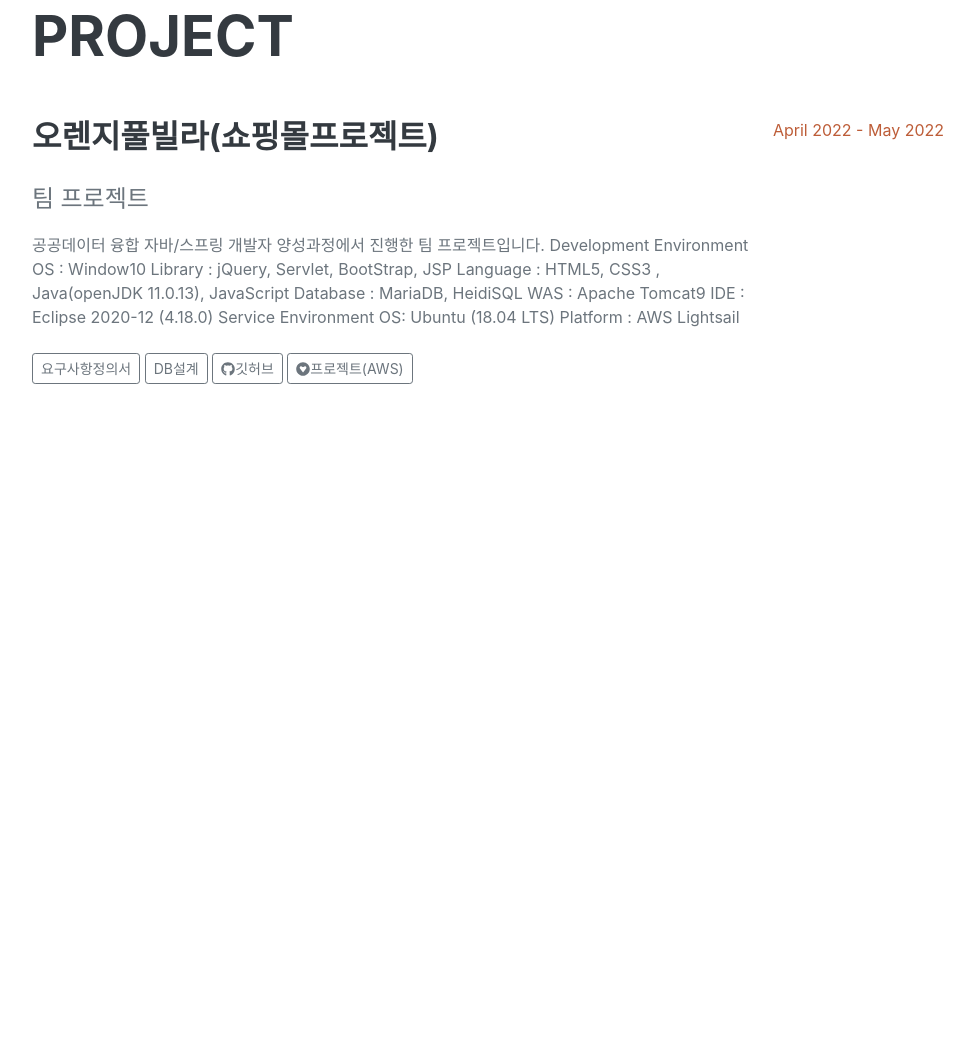
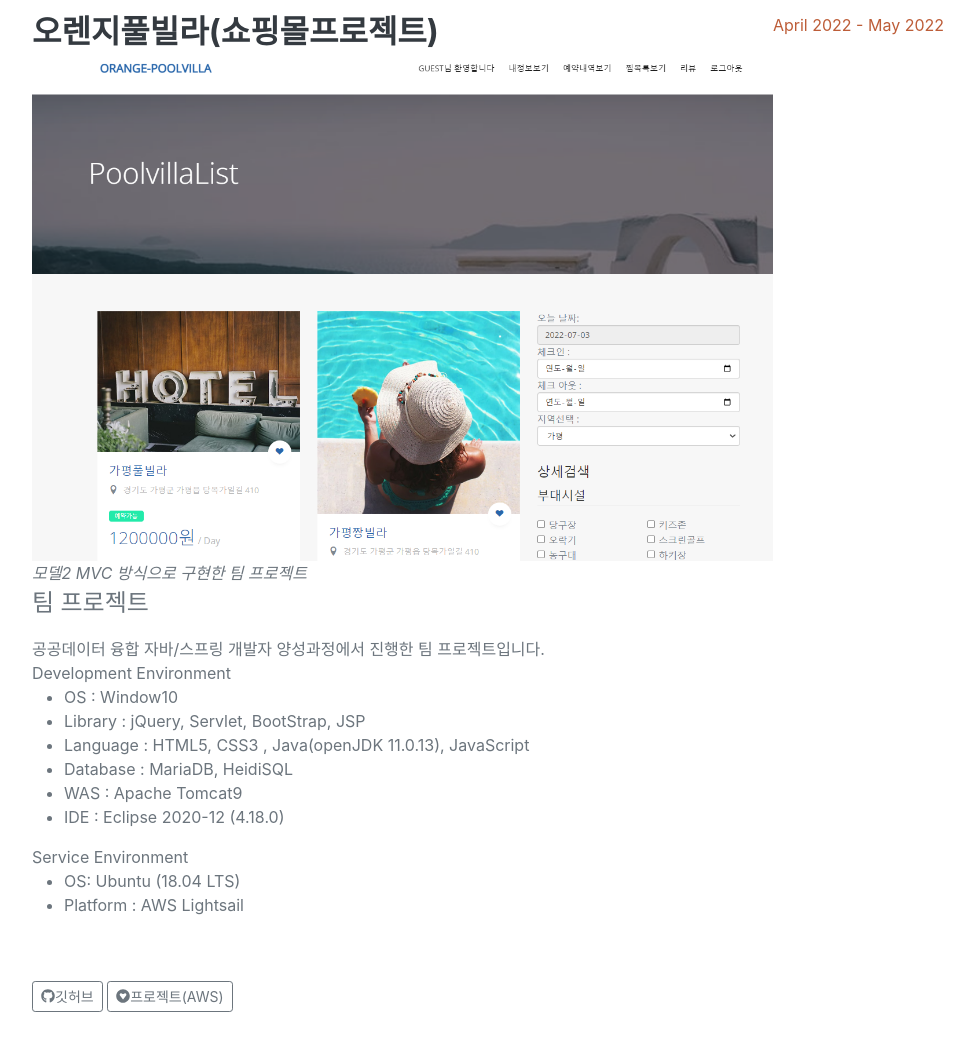
Before and after one commit to krseo71/krseo71.github.io, a plain HTML site: page index.html in a window 1280 px wide. Shown: the part 2761-3812 px from the top of the page, without its empty margins (288-1262 px from the left). Before the commit the page ends 3379 px from the top, so only its background shows below. Drawn offline with nearby package versions, Linux system fonts and the light colour scheme; a web font is replaced by a local one.

Commit message:
Update index.html

```diff
--- a/index.html
+++ b/index.html
@@ -172,27 +172,34 @@
                     <div class="d-flex flex-column flex-md-row justify-content-between mb-5">
                         <div class="flex-grow-1">
                             <h3 class="mb-0">오렌지풀빌라(쇼핑몰프로젝트)</h3>
+                            <a href="http://3.36.77.11/orangePoolvilla" target="_blank"><img
+								src="assets/img/orangePoolvilla.PNG"" class="img-fluid"></a> <i>모델2 MVC 방식으로 구현한 팀 프로젝트</i>
                             <br>
                             <div class="subheading mb-3">팀 프로젝트</div>
                             <span>공공데이터 융합 자바/스프링 개발자 양성과정에서 진행한 팀 프로젝트입니다. </span>
 
-                            <span>Development Environment</span>
-                            <span>OS : Window10</span>
-                            <span>Library : jQuery, Servlet, BootStrap, JSP</span>
-                            <span>Language : HTML5, CSS3 , Java(openJDK 11.0.13), JavaScript</span>
-                            <span>Database : MariaDB, HeidiSQL</span>
-                            <span>WAS : Apache Tomcat9</span>
-                            <span>IDE : Eclipse 2020-12 (4.18.0)</span>
+                            <div>Development Environment</div>
+                            <ul>
+                                <li>OS : Window10</li>
+                                <li>Library : jQuery, Servlet, BootStrap, JSP</li>
+                                <li>Language : HTML5, CSS3 , Java(openJDK 11.0.13), JavaScript</li>
+                                <li>Database : MariaDB, HeidiSQL</li>
+                                <li>WAS : Apache Tomcat9</li>
+                                <li>IDE : Eclipse 2020-12 (4.18.0)</li>
+                            </ul>
 
-                            <span>Service Environment</span>
-                            <span>OS: Ubuntu (18.04 LTS)</span>
-                            <span>Platform : AWS Lightsail</span>
+                            <div>Service Environment</div>
+                            <ul>
+                                <li>OS: Ubuntu (18.04 LTS)</li>
+                                <li>Platform : AWS Lightsail</li>
+                            </ul>
+
 
                             <br>
                             <br>
                             <div class="project-type">
-                                <a href="assets\img\aaaa.pdf" target="_blank"><button class="btn btn-outline-secondary btn-sm ">요구사항정의서</button></a>
-                                <a href="assets\img\aa.pdf" target="_blank"><button class="btn btn-outline-secondary btn-sm">DB설계</button></a>
+                               <!-- <a href="assets\img\aaaa.pdf" target="_blank"><button class="btn btn-outline-secondary btn-sm ">요구사항정의서</button></a>
+                                <a href="assets\img\aa.pdf" target="_blank"><button class="btn btn-outline-secondary btn-sm">DB설계</button></a> -->
                                 <a href="https://github.com/richOrange/orangePoolvilla.git" target="_blank"><button class="btn btn-outline-secondary btn-sm"><i class="fab fa-github"></i>깃허브</button></a>
                                 <a href="http://3.36.77.11/orangePoolvilla" target="_blank"><button class="btn btn-outline-secondary btn-sm"><i class="fab fa-gratipay"></i>프로젝트(AWS)</button></a>
                             </div>
```
